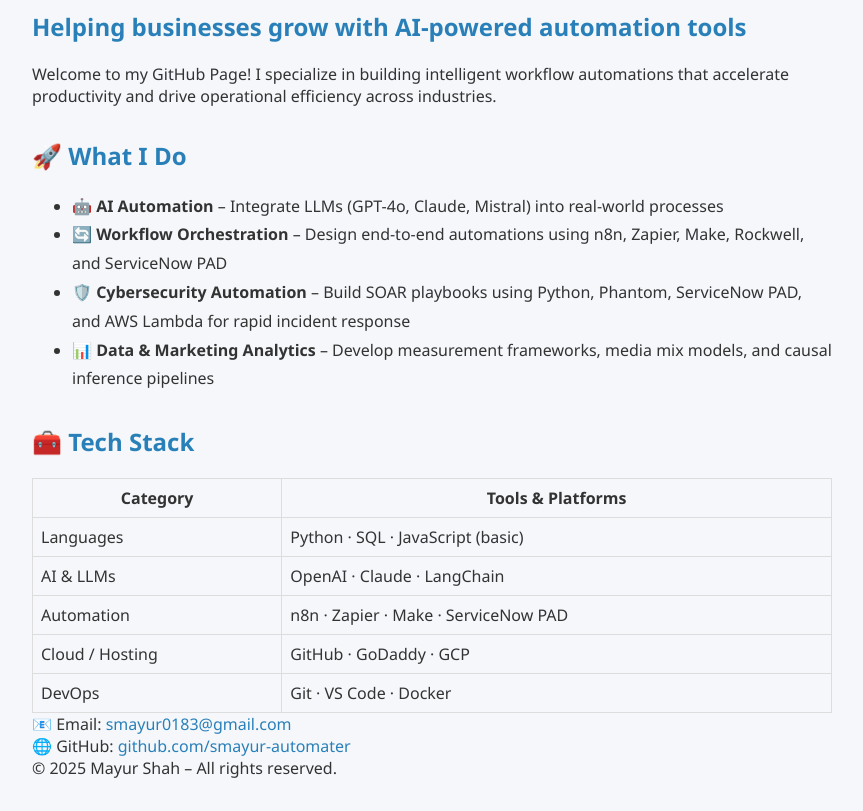
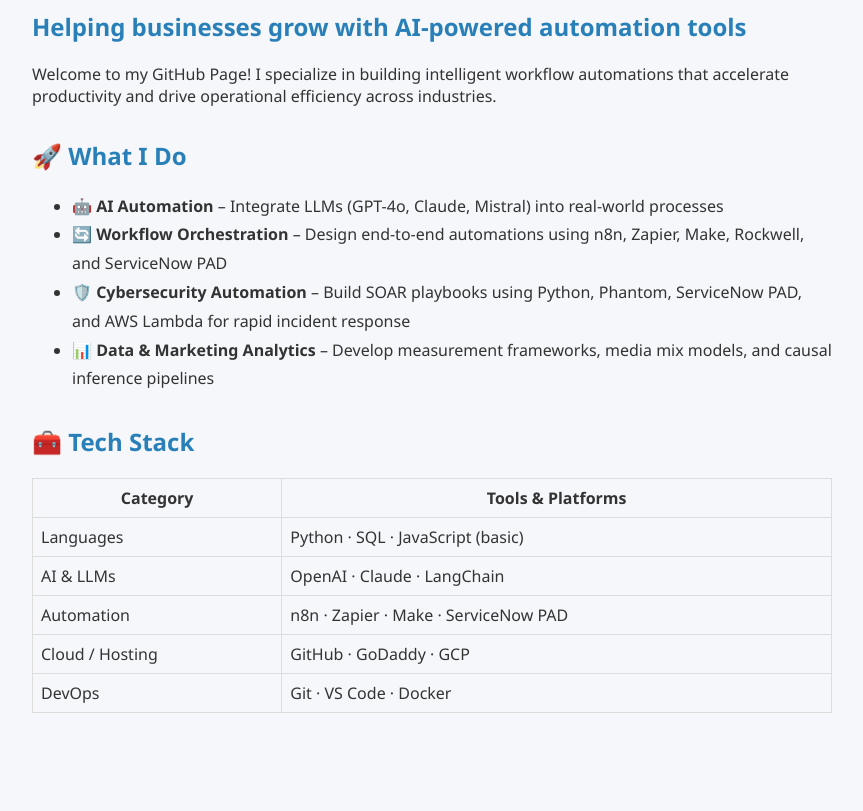
Before and after one commit to smayur-automater/automater, a plain HTML site: page index.html in a window 1280 px wide. Shown: the part 191-1002 px from the top of the page, without its empty margins (208-1071 px from the left). After the commit the page ends 936 px from the top, so only its background shows below. Drawn offline with Linux system fonts and the light colour scheme.

Commit message:
Update index.html

```diff
--- a/index.html
+++ b/index.html
@@ -81,11 +81,5 @@
     <tr><td>DevOps</td><td>Git · VS Code · Docker</td></tr>
   </table>
 
-<div class="contact">
-      📧 Email: <a href="mailto:smayur0183gmail.com">smayur0183@gmail.com</a><br/>
-      🌐 GitHub: <a href="https://github.com/smayur-automater" target="_blank">github.com/smayur-automater</a>
-    </div>
-
-<footer>&copy; 2025 Mayur Shah – All rights reserved.</footer>
 </body>
 </html>
```
